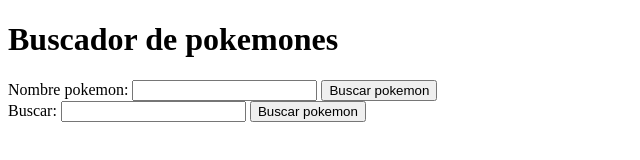
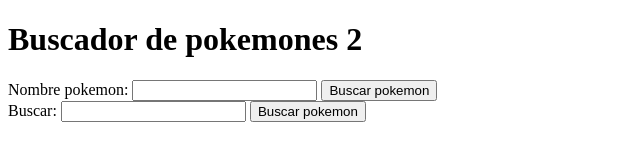
Before and after one commit to AlfredoT11/pruebaPages1, a plain HTML site: page index.html in a window 1280 px wide. Shown: the full height of the page, 0-640 px from the left. Drawn offline with Linux system fonts and the light colour scheme.

Commit message:
Second commit

```diff
--- a/index.html
+++ b/index.html
@@ -6,7 +6,7 @@
     <title>Buscador</title>
 </head>
 <body>
-    <h1>Buscador de pokemones</h1>
+    <h1>Buscador de pokemones 2</h1>
     <form>
         <label>Nombre pokemon: <input id="pokemonNameInput" /></label>
         <button id="findPokemonButton">Buscar pokemon</button>
```
